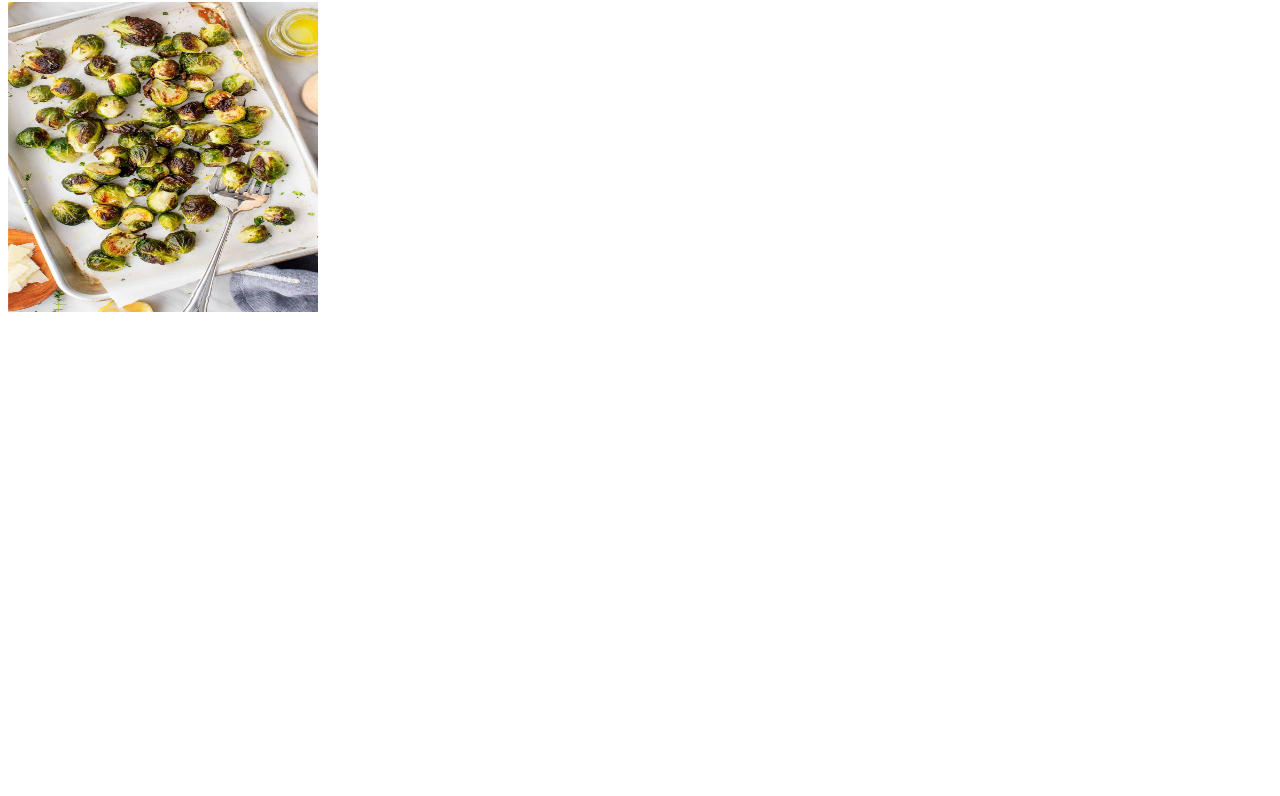
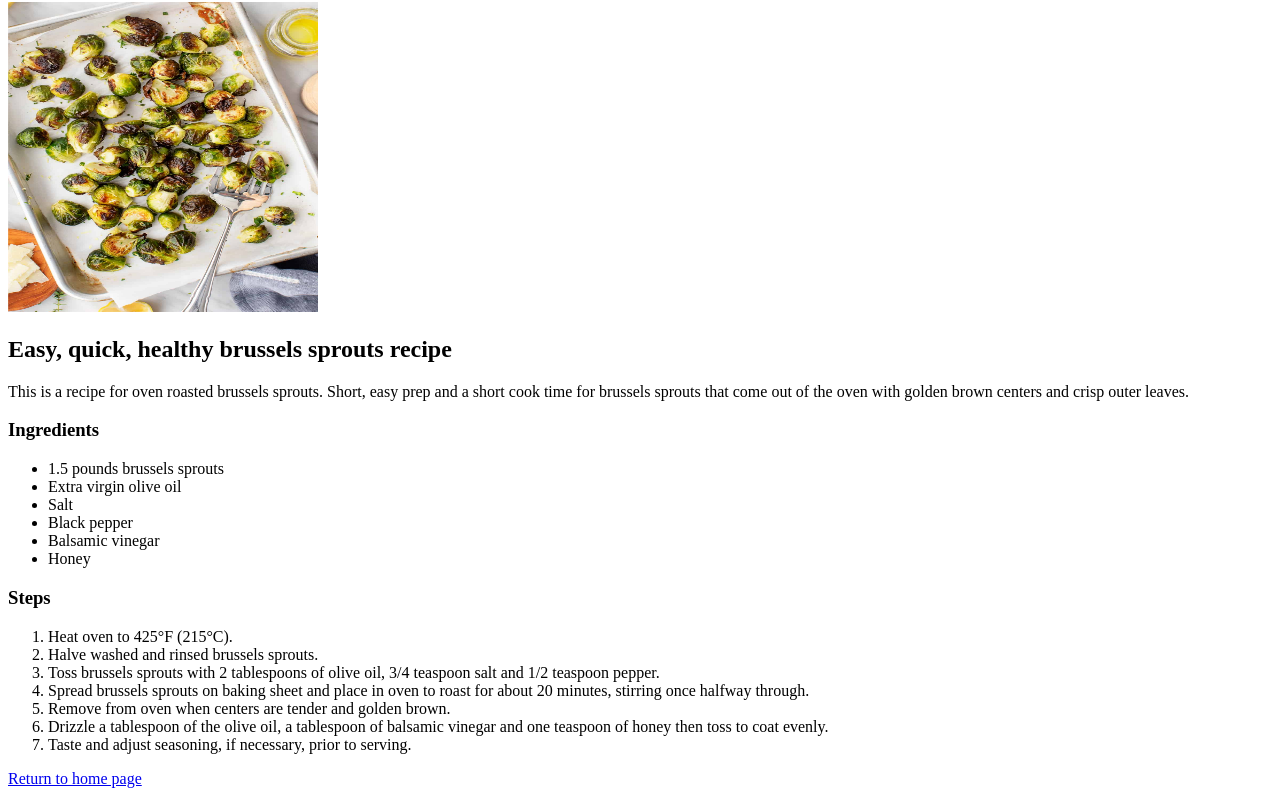
Before and after one commit to DZamora54/odin-recipes, a plain HTML site: page recipes/roasted-brussels-sprouts.html in a window 1280 px wide. Shown: the part 78-874 px from the top of the page. Before the commit the page ends 800 px from the top, so only its background shows below. Drawn offline with Linux system fonts and the light colour scheme.

Commit message:
Added ingredients and steps lists to recipe pages

```diff
--- a/recipes/roasted-brussels-sprouts.html
+++ b/recipes/roasted-brussels-sprouts.html
@@ -8,7 +8,27 @@
   <body>
     <h1>Roasted Brussels Sprouts</h1>
     <img src="../images/brussels-sprouts.jpg" alt="roasted brussels Sprouts" height="310" width="310">
-
-
+    <h2>Easy, quick, healthy brussels sprouts recipe</h2>
+    <p>This is a recipe for oven roasted brussels sprouts. Short, easy prep and a short cook time for brussels sprouts that come out of the oven with golden brown centers and crisp outer leaves.</p>
+    <h3>Ingredients</h3>
+    <ul>
+      <li>1.5 pounds brussels sprouts</li>
+      <li>Extra virgin olive oil</li>
+      <li>Salt</li>
+      <li>Black pepper</li>
+      <li>Balsamic vinegar</li>
+      <li>Honey</li>
+    </ul>
+    <h3>Steps</h3>
+    <ol>
+      <li>Heat oven to 425&deg;F (215&deg;C).</li>
+      <li>Halve washed and rinsed brussels sprouts.</li>
+      <li>Toss brussels sprouts with 2 tablespoons of olive oil, 3/4 teaspoon salt and 1/2 teaspoon pepper.</li>
+      <li>Spread brussels sprouts on baking sheet and place in oven to roast for about 20 minutes, stirring once halfway through.</li>
+      <li>Remove from oven when centers are tender and golden brown.</li>
+      <li>Drizzle a tablespoon of the olive oil, a tablespoon of balsamic vinegar and one teaspoon of honey then toss to coat evenly.</li>
+      <li>Taste and adjust seasoning, if necessary, prior to serving.</li>
+    </ol>
+    <a href="../index.html">Return to home page</a>
   </body>
 </html>
```
Also changed, not shown: recipes/baked-salmon.html (+21 -1 lines), recipes/roasted-fennel.html (+18 -1 lines).
